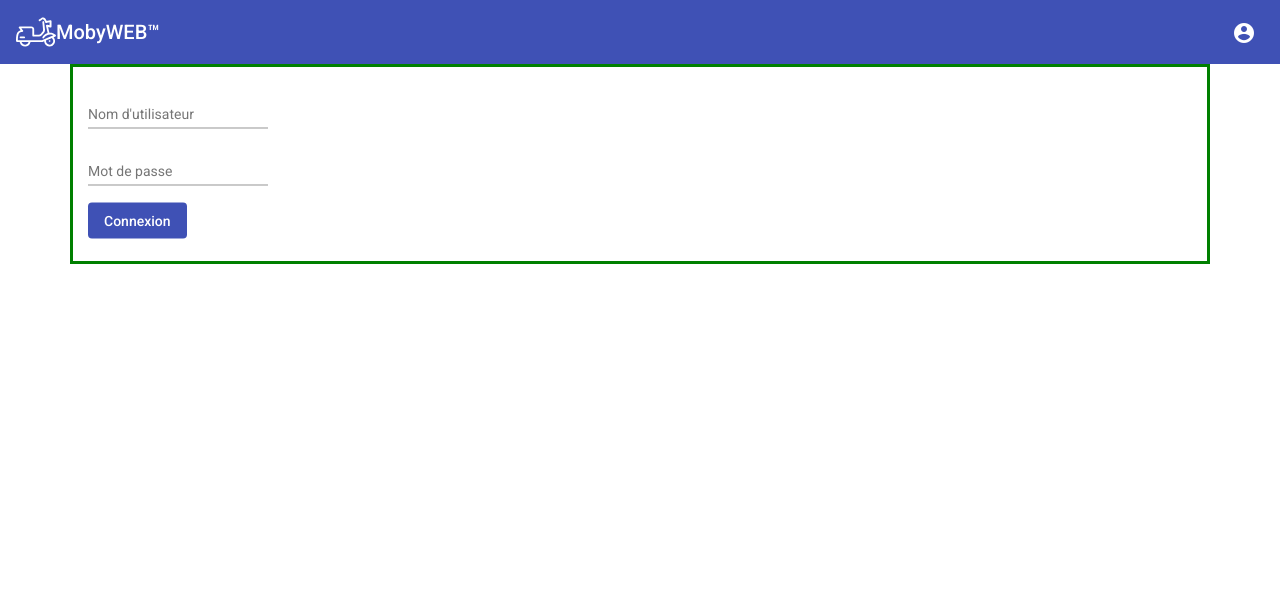
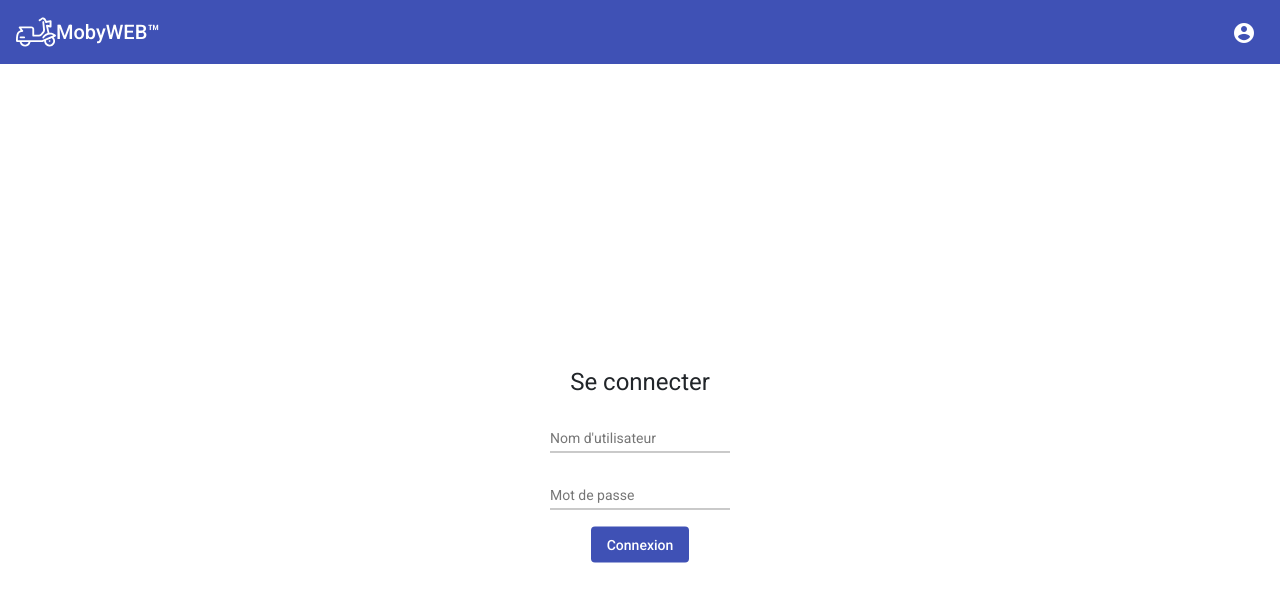
Before and after one commit to ABourneron/MobyTM, an Angular app: page / in a window 1280 px wide. Shown: the top 602 px of the page. Built offline with nearby package versions, Linux system fonts and the light colour scheme.

Commit message:
Center connection

```diff
--- a/src/app/connexion/connexion.component.html
+++ b/src/app/connexion/connexion.component.html
@@ -1,5 +1,5 @@
-<div class="container">
-    <div class="vertical-center">
+<div class="vertical-center text-center">
+    <h1>Se connecter</h1>
     <form class="example-form">
         <mat-form-field class="example-full-width">
             <mat-label>Nom d'utilisateur</mat-label>
@@ -15,4 +15,3 @@
         <button mat-flat-button color="primary">Connexion</button>
     </form>
 </div>
-</div>
--- a/src/app/connexion/connexion.component.scss
+++ b/src/app/connexion/connexion.component.scss
@@ -1,13 +1,7 @@
-.container {
-  height: 200px;
-  position: relative;
-  border: 3px solid green;
-}
-
 .vertical-center {
-  margin: 0;
-  position: absolute;
-  top: 50%;
-  -ms-transform: translateY(-50%);
-  transform: translateY(-50%);
-}
+    margin: 0;
+    position: relative;
+    top: 50%;
+    -ms-transform: translateY(-50%);
+    transform: translateY(-50%);
+  }
```
Lines whose indentation alone changed are shown as unchanged.
